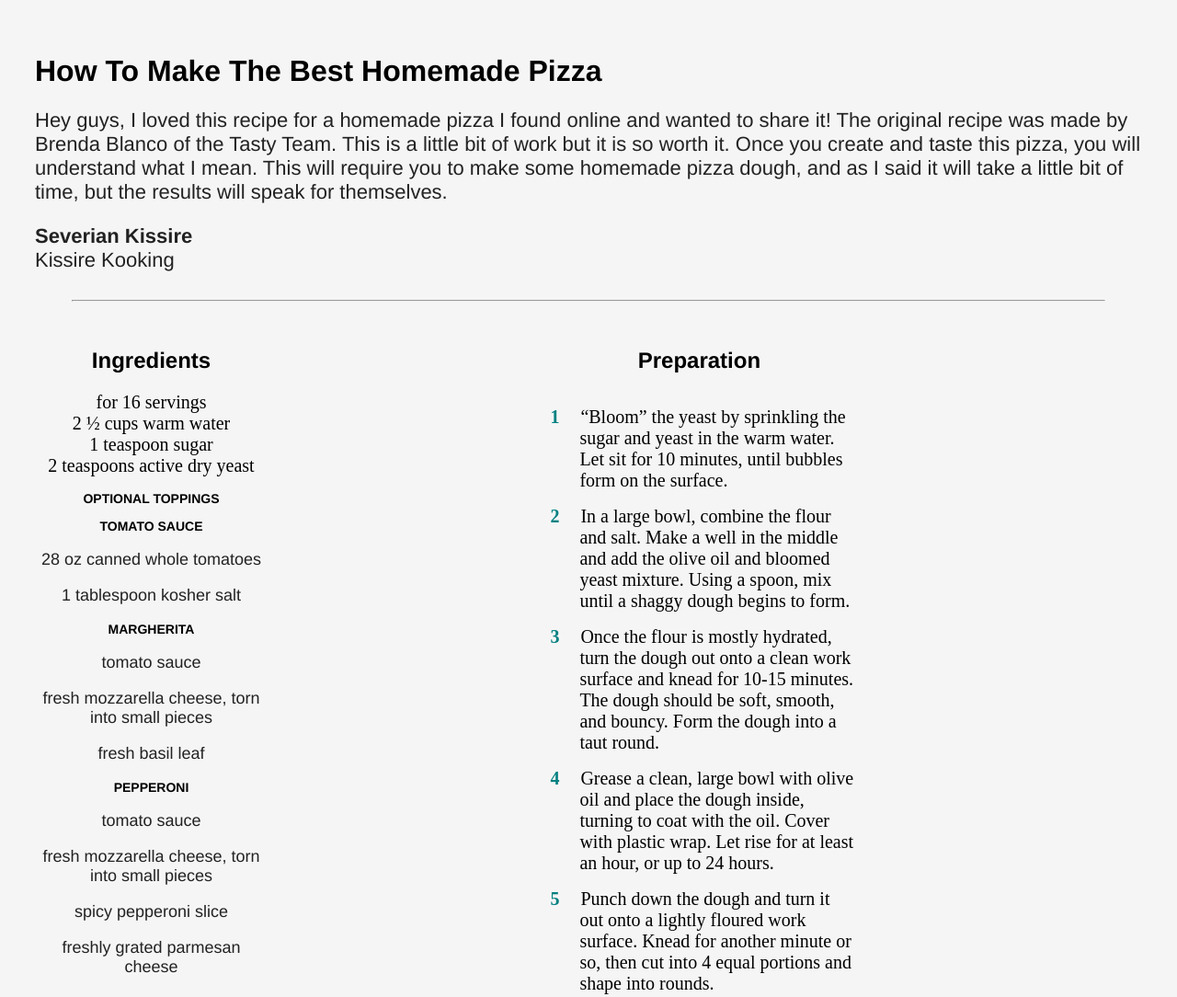
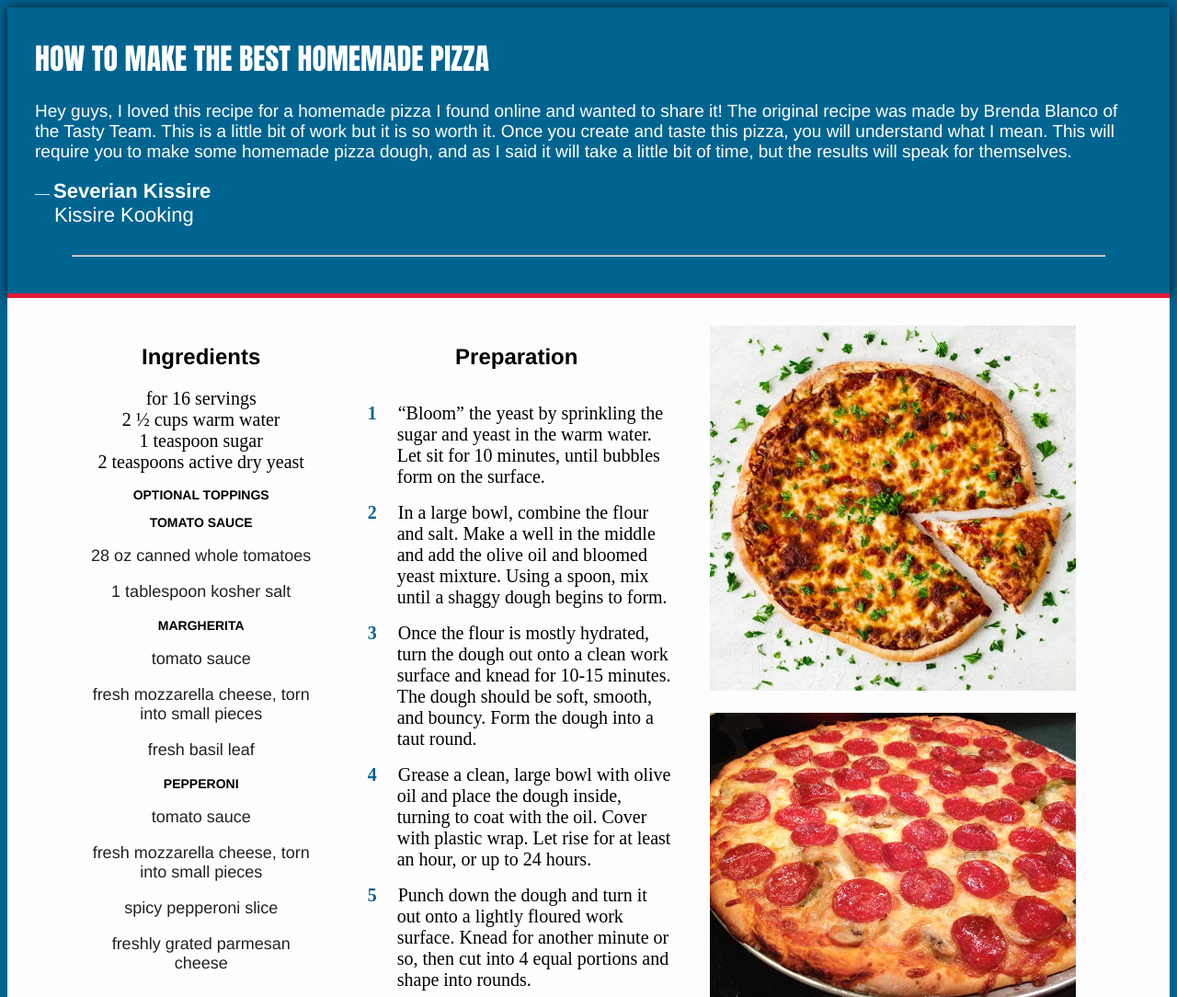
Before and after one commit to Nitrofen10/Pizza-Recipe, a website: page public/index.html in a window 1280 px wide. Shown: the top 1084 px of the page at 92% size. Drawn offline with Linux system fonts and the light colour scheme.

Commit message:
Homepage updates

```diff
--- a/public/index.html
+++ b/public/index.html
@@ -4,121 +4,25 @@
     <meta charset="UTF-8">
     <meta name="viewport" content="width=device-width, initial-scale=1.0">
     <title>Pizza Recipe!</title>
-    <style>
-        body {
-            padding: 30px;
-            background-color:#f5f5f5;
-        }
-        h1 {
-            font-family: "Proxima Nova", Helvetica, Arial, sans-serif;
-            font-weight: 800;
-        }
-        p {
-            color: #222;
-            font-family: "Proxima Nova", Helvetica, Arial, sans-serif;
-            font-size: 22px;
-        }
-        .author-name {
-            display: block;
-            color: #222;
-            font-family: "Proxima Nova", Helvetica, Arial, sans-serif;
-            font-weight: 800;
-            line-height: 26px;
-            font-size: 22px;
-        }
-        .company-name {
-            display: block;
-            color: #222;
-            font-family: "Proxima Nova", Helvetica, Arial, sans-serif;
-            font-weight: 500;
-            line-height: 26px;
-            font-size: 22px;
-        }
-        .heading-line {
-            margin: 30px 40px;
-        }
-        .flex {
-            display: flex;
-            width: 100%;
-        }
-        .flex-wrap {
-            flex-wrap: wrap;
-        }
-        .justify-center {
-            justify-content: center;
-        }
-        .ingredients {
-            width: 20%;
-            text-align: center;
-        }
-        .ingredients > h2 {
-            font-family: "Proxima Nova", Helvetica, Arial, sans-serif;
-        }
-        .preparation {
-            width: 75%;
-            text-align: center;
-        }
-        .preparation > h2 {
-            font-family: "Proxima Nova", Helvetica, Arial, sans-serif;
-        }
-        .list-style-none {
-            list-style: none;
-            padding: 0;
-        }
-        .list-style-none > li {
-            font-size: 20px;
-        }
-        .list-style-numbered {
-            max-width: 300px;
-            counter-reset: prepList;
-        }
-        .list-style-numbered > li {
-            font-size: 20px;
-            margin-bottom: 1rem!important;
-            text-align: left;
-            list-style: none;
-        }
-        .list-style-numbered > li:before {
-            display: inline-block;
-            counter-increment: prepList;
-            content: counter(prepList);
-            color: teal;
-            font-weight: 800;
-            margin-left: -2rem;
-            width: 33px;
-        }
-        .px-3 {
-            padding-left: 0.75rem;
-            padding-right: 0.75rem;
-        }
-        .-mx-3 {
-            margin-left: -0.75rem;
-            margin-right: -0.75rem;
-        }
-        h3 {
-            font-family: "Proxima Nova", Helvetica, Arial, sans-serif;
-        }
-        .uppercase {
-            text-transform: uppercase;
-            font-size: .875rem!important;
-        }
-        .ingredient-type {
-            font-size: 18px;
-        }
-    </style>
+    <link rel="stylesheet" href="styles.css">
 </head>
 <body>
-    <h1>How To Make The Best Homemade Pizza</h1>
+    <header class="header">
+        <h1 class="page-title">How To Make The Best Homemade Pizza</h1>
 
-    <p>Hey guys, I loved this recipe for a homemade pizza I found online and wanted to share it! The original recipe was made by Brenda Blanco of the Tasty Team.
+        <p class="header-paragraph">Hey guys, I loved this recipe for a homemade pizza I found online and wanted to share it! The original recipe was made by Brenda Blanco of the Tasty Team.
             This is a little bit of work but it is so worth it. Once you create and taste this pizza, you will understand what I mean. This will require you to make some
             homemade pizza dough, and as I said it will take a little bit of time, but the results will speak for themselves.
         </p>
 
-    <div class="author-name">Severian Kissire</div>
+        <div class="dash">&mdash;</div> <div class="author-name">Severian Kissire</div>
         <div class="company-name">Kissire Kooking</div>
 
         <hr class="heading-line">
+    </header>
+
+    <!-- page container-->
+    <div class="page-container">
 
         <!-- Ingredients & Preparation container-->
         <div class="flex flex-wrap justify-center -mx-3">
@@ -172,6 +76,12 @@
                 </div>
 
             </div>
+            <!-- Pizza Pictures-->
+            <div class="pizza-pictures">
+                <img class="pizza-picture" src="img/Pizza1.jpg" alt="Pizza Picture 1">
+                <img class="pizza-picture" src="img/Pizza2.jpg" alt="Pizza Picture 2">
+            </div>
+        </div>
     </div>
 
 </body>
--- /dev/null
+++ b/public/styles.css
@@ -0,0 +1,133 @@
+body {
+    background-color: #006491;
+}
+.page-container {
+    padding: 30px;
+    background-color: rgb(253 253 253);
+}
+.header {
+    padding: 10px 30px;
+    background-color:#006491;
+    border-bottom: 5.5px solid #e31837;
+    box-shadow: 0 0 0.8125rem 0 rgba(0,0,0,.75);
+}
+.page-title {
+    color: white;
+    font-family: Impact, Charcoal, sans-serif;
+    text-transform: uppercase;
+    font-weight: 300;
+}
+.header-paragraph {
+    color: white;
+    font-size: 19px;
+}
+h1 {
+    font-family: "Proxima Nova", Helvetica, Arial, sans-serif;
+    font-weight: 800;
+}
+p {
+    color: #222;
+    font-family: "Proxima Nova", Helvetica, Arial, sans-serif;
+    font-size: 22px;
+}
+.dash {
+    color: white;
+    display: inline;
+}
+.author-name {
+    display: inline;
+    color: white;
+    font-family: "Proxima Nova", Helvetica, Arial, sans-serif;
+    font-weight: 800;
+    line-height: 26px;
+    font-size: 22px;
+}
+.company-name {
+    display: block;
+    color: white;
+    font-family: "Proxima Nova", Helvetica, Arial, sans-serif;
+    font-weight: 500;
+    line-height: 26px;
+    font-size: 22px;
+    padding-left: 21px;
+}
+.heading-line {
+    margin: 30px 40px;
+}
+.flex {
+    display: flex;
+    width: 100%;
+}
+.flex-wrap {
+    flex-wrap: wrap;
+}
+.justify-center {
+    justify-content: center;
+}
+.ingredients {
+    width: 20%;
+    text-align: center;
+}
+.ingredients > h2 {
+    font-family: "Proxima Nova", Helvetica, Arial, sans-serif;
+}
+.preparation {
+    width: 33%;
+    text-align: center;
+}
+.preparation > h2 {
+    font-family: "Proxima Nova", Helvetica, Arial, sans-serif;
+}
+.list-style-none {
+    list-style: none;
+    padding: 0;
+}
+.list-style-none > li {
+    font-size: 20px;
+}
+.list-style-numbered {
+    max-width: 300px;
+    counter-reset: prepList;
+}
+.list-style-numbered > li {
+    font-size: 20px;
+    margin-bottom: 1rem!important;
+    text-align: left;
+    list-style: none;
+}
+.list-style-numbered > li:before {
+    display: inline-block;
+    counter-increment: prepList;
+    content: counter(prepList);
+    color: #006491;
+    font-weight: 800;
+    margin-left: -2rem;
+    width: 33px;
+}
+.px-3 {
+    padding-left: 0.75rem;
+    padding-right: 0.75rem;
+}
+.-mx-3 {
+    margin-left: -0.75rem;
+    margin-right: -0.75rem;
+}
+h3 {
+    font-family: "Proxima Nova", Helvetica, Arial, sans-serif;
+}
+.uppercase {
+    text-transform: uppercase;
+    font-size: .875rem!important;
+}
+.ingredient-type {
+    font-size: 18px;
+}
+.pizza-pictures {
+    width: 33%;
+    text-align: center;
+}
+.pizza-picture {
+    height: auto;
+    width: 100%;
+    padding-bottom: 20px;
+}
```
Also changed, not shown: public/about.html (deleted, +0 -11 lines), public/img/Pizza1.jpg (added), public/img/Pizza2.jpg (added). Lines whose indentation alone changed are shown as unchanged.
